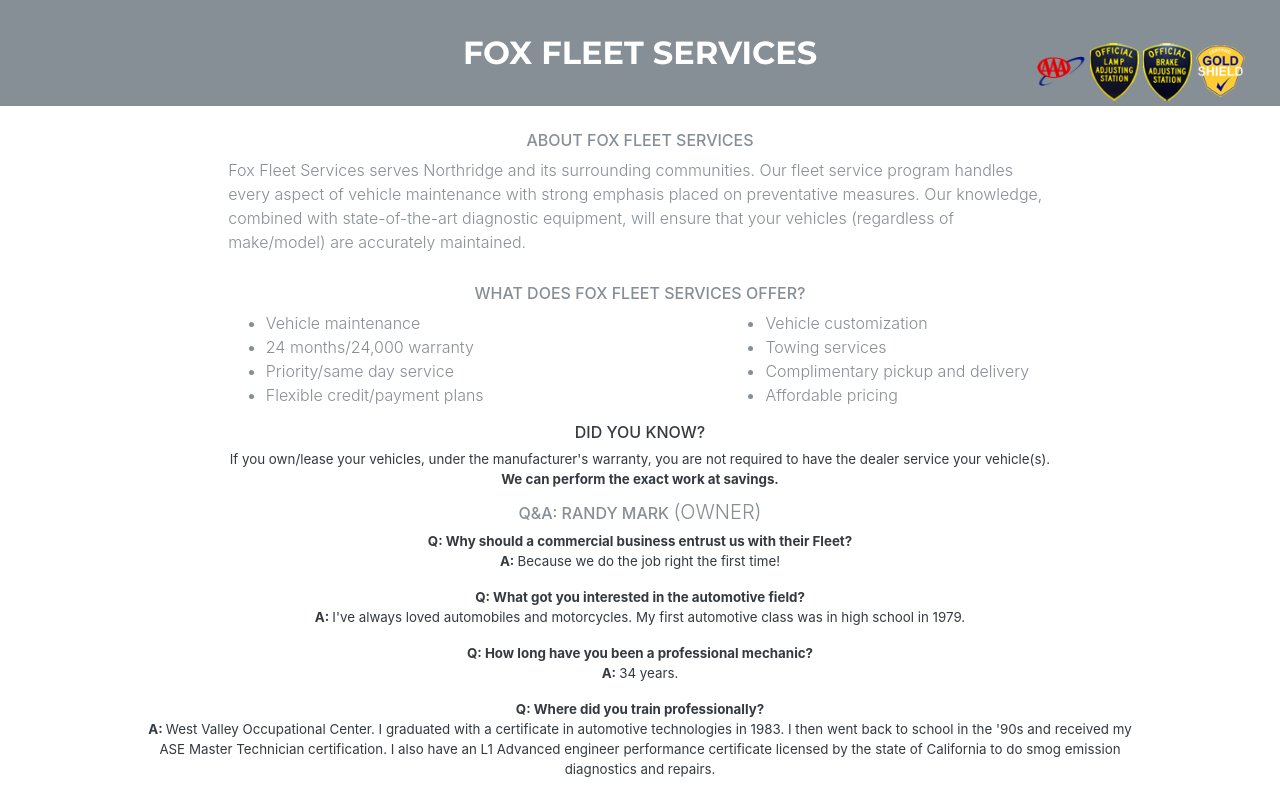
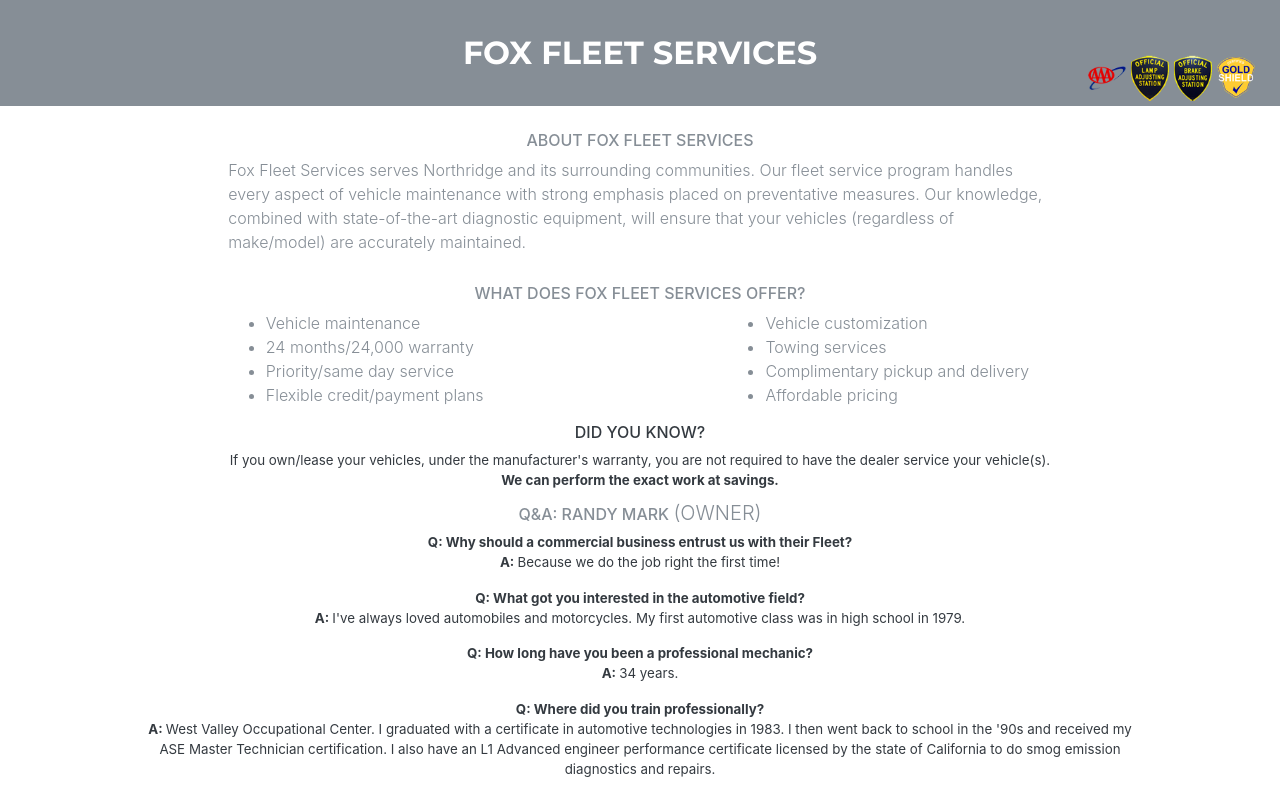
Before and after one commit to railford/railford.github.io, a website with bundled scripts: page index.html in a window 1280 px wide. Shown: the top 793 px of the page. Built offline with nearby package versions, Linux system fonts and the light colour scheme.

Commit message:
resized header badges

```diff
--- a/index.html
+++ b/index.html
@@ -33,8 +33,8 @@
       <a class="navbar-brand m-auto" href="#page-top" style="text-align: center">Fox Fleet Services</a>
       <br>
     </section>
-    <div style="position: relative; margin-top: -5vw;">
-      <ul class="navbar-nav ml-auto" style="width: 19%">
+    <div style="position: relative; margin-top: -4vw;">
+      <ul class="navbar-nav ml-auto" style="width: 15%">
         <li>
               <img style="width: 20%" src="img/aaa.png" alt="">
               <img style="width: 20%" src="img/las.png" alt="">
```
